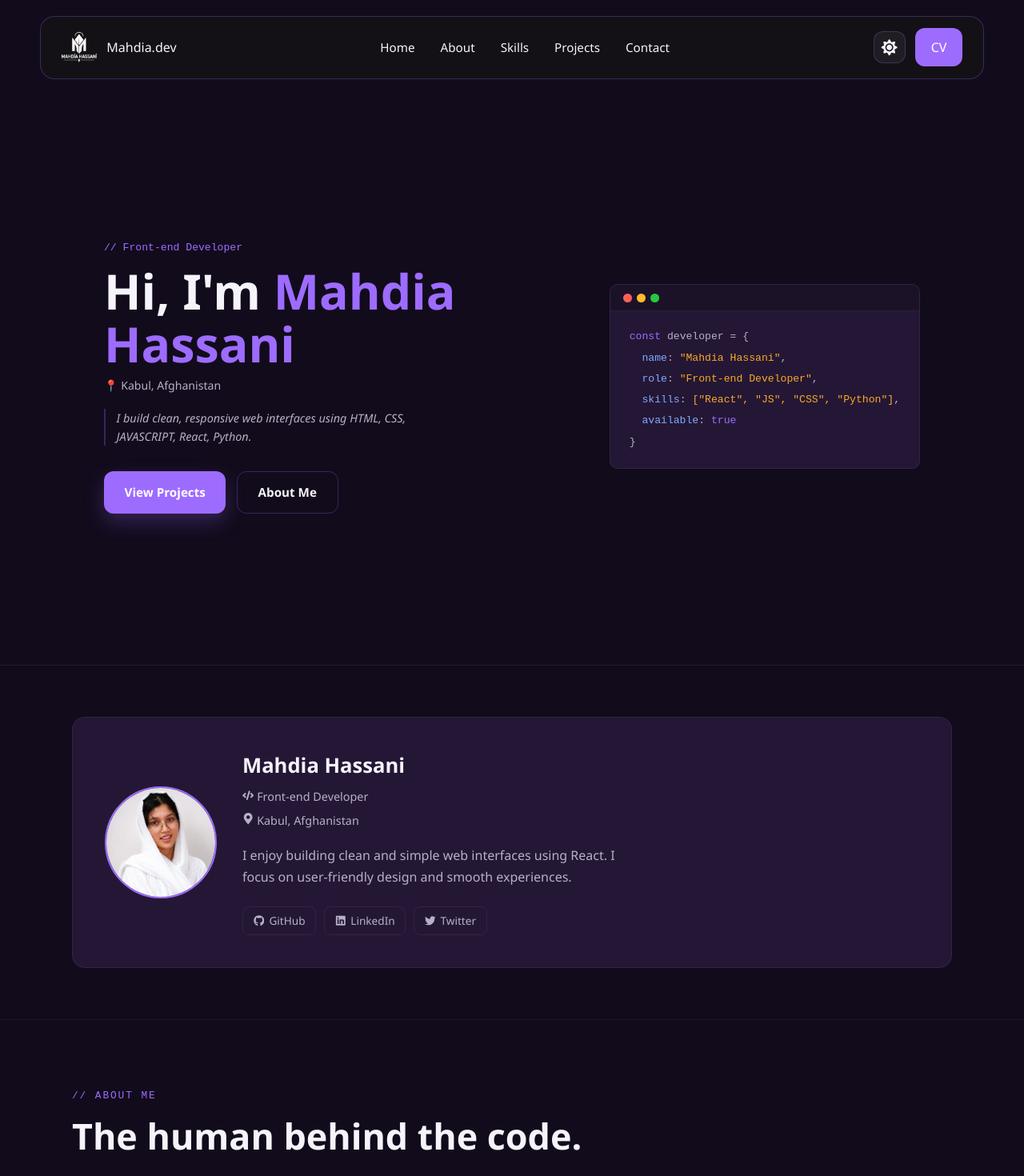
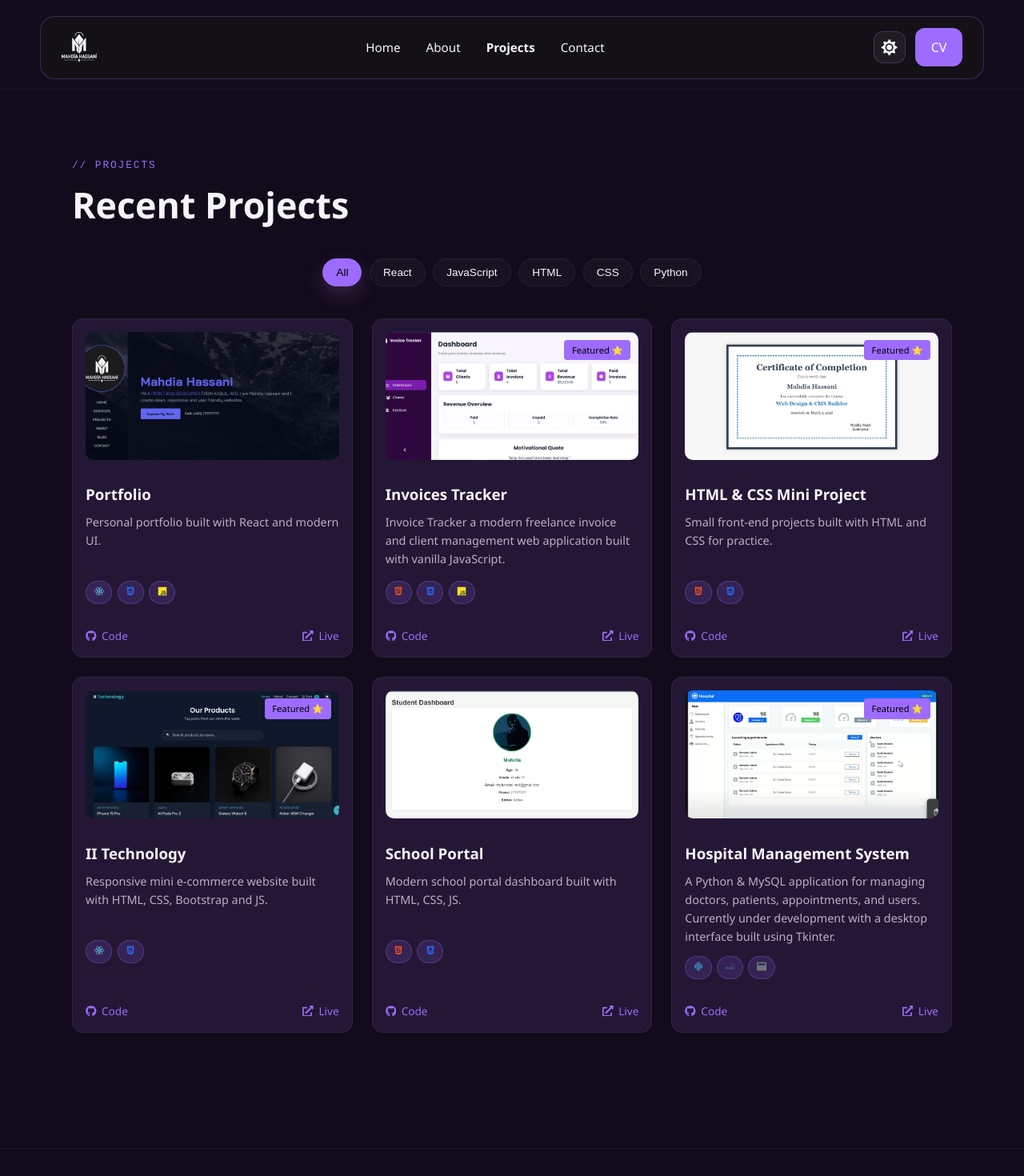
Before and after one commit to Mahdia-Hassani/developer-portfolio, a React (Vite) app: page /projects in a window 1280 px wide. Shown: the top 1470 px of the page at 80% size. Built offline with nearby package versions, Linux system fonts and the light colour scheme.

Commit message:
upgradeTo-part3

```diff
--- a/src/App.css
+++ b/src/App.css
@@ -228,6 +228,22 @@ body.light .navbar-links a:hover {
 }
 .menu-btn {
   display: none;
+}
+
+.active-link {
+  color: var(--primary);
+  font-weight: bold;
+  position: relative;
+}
+
+.active-link::after {
+  content: "";
+  position: absolute;
+  left: 0;
+  bottom: -6px;
+  width: 100%;
+  height: 2px;
+  background: var(--primary);
 }
 
 @media (max-width: 900px) {
@@ -723,6 +739,7 @@ body.light .navbar-links a:hover {
   grid-template-columns: repeat(auto-fit, minmax(260px, 1fr));
   gap: 1.5rem;
   margin-top: 2.5rem;
+  align-items: stretch;
 }
 
 /* CARD */
@@ -737,6 +754,9 @@ body.light .navbar-links a:hover {
   opacity: 0;
   transform: translateY(20px);
   animation: fadeUp 0.6s ease forwards;
+  display: flex;
+  flex-direction: column;
+  height: 100%;
 }
 
 @keyframes fadeUp {
@@ -758,6 +778,10 @@ body.light .navbar-links a:hover {
   object-fit: cover;
   border-radius: 10px;
   margin-bottom: 0.8rem;
+}
+
+.project-desc {
+  min-height: 72px;
 }
 
 /* FEATURED */
@@ -803,7 +827,8 @@ body.light .navbar-links a:hover {
 .project-links {
   display: flex;
   justify-content: space-between;
-  margin-top: 1rem;
+  margin-top: auto;
+  padding-top: 1rem;
 }
 
 .project-links a {
@@ -813,6 +838,12 @@ body.light .navbar-links a:hover {
   display: flex;
   align-items: center;
   gap: 0.4rem;
+}
+
+project-link-wrapper {
+  text-decoration: none;
+  color: inherit;
+  display: block;
 }
 
 .project-image-wrapper {
--- a/src/App.jsx
+++ b/src/App.jsx
@@ -1,3 +1,4 @@
+import { Routes, Route } from "react-router-dom";
 import { useEffect, useState } from "react";
 
 import Navbar from "./components/Navbar";
@@ -16,56 +17,44 @@ import "./App.css";
 function App() {
   const [theme, setTheme] = useState(localStorage.getItem("theme") || "dark");
 
-  useEffect(() => {
-    document.body.className = "";
-    document.body.classList.add(theme);
-    localStorage.setItem("theme", theme);
-  }, [theme]);
-
-  // =========================
-  // TOGGLE THEME (ONLY DARK / LIGHT)
-  // =========================
   const toggleTheme = () => {
     setTheme((prev) => (prev === "dark" ? "light" : "dark"));
   };
 
+  useEffect(() => {
+    document.body.className = theme;
+    localStorage.setItem("theme", theme);
+  }, [theme]);
+
   return (
-    <div className={theme}>
+    <>
       <Navbar onToggleTheme={toggleTheme} darkMode={theme === "dark"} />
 
-      <Header welcome="Hi, I'm" />
+      <Routes>
+        <Route
+          path="/"
+          element={
+            <>
+              <Header welcome="Hi, I'm" />
+              <Profile />
+              <About />
+              <Skills />
+              <Projects />
 
-      <Profile
-        name="Mahdia Hassani"
-        role="Front-end Developer"
-        location="Kabul, Afghanistan"
-        socials={[
-          { label: "GitHub", href: "https://github.com/Mahdia-Hassani" },
-          {
-            label: "LinkedIn",
-            href: "https://www.linkedin.com/in/mahdia-hassani-91a626343/",
-          },
-          { label: "Twitter/X", href: "https://x.com/Mahdia010" },
-        ]}
-      />
+              <FeedbackWall />
 
-      <About />
-      <Skills />
-      <Projects />
-      <FeedbackWall />
-      <Contact />
+              <Contact />
+            </>
+          }
+        />
 
-      <Footer
-        socials={[
-          { label: "GitHub", href: "https://github.com/Mahdia-Hassani" },
-          {
-            label: "LinkedIn",
-            href: "https://www.linkedin.com/in/mahdia-hassani-91a626343/",
-          },
-          { label: "Twitter/X", href: "https://x.com/Mahdia010" },
-        ]}
-      />
-    </div>
+        <Route path="/about" element={<About />} />
+        <Route path="/projects" element={<Projects />} />
+        <Route path="/contact" element={<Contact />} />
+      </Routes>
+
+      <Footer />
+    </>
   );
 }
 
--- a/src/components/FeedbackWall.jsx
+++ b/src/components/FeedbackWall.jsx
@@ -1,4 +1,4 @@
-import { useState } from "react";
+import { useState, useEffect } from "react";
 
 export default function FeedbackWall() {
   const [feedbacks, setFeedbacks] = useState([]);
@@ -8,10 +8,25 @@ export default function FeedbackWall() {
     comment: "",
   });
 
+  // ✅ Load saved feedbacks
+  useEffect(() => {
+    const saved = localStorage.getItem("feedbacks");
+    if (saved) {
+      setFeedbacks(JSON.parse(saved));
+    }
+  }, []);
+
+  // ✅ Save to localStorage
+  useEffect(() => {
+    localStorage.setItem("feedbacks", JSON.stringify(feedbacks));
+  }, [feedbacks]);
+
   const handleChange = (e) => {
+    const { name, value } = e.target;
+
     setForm((prev) => ({
       ...prev,
-      [e.target.name]: e.target.value,
+      [name]: name === "rating" ? Number(value) : value,
     }));
   };
 
@@ -38,7 +53,7 @@ export default function FeedbackWall() {
     <section className="feedback">
       <h2>Your Feedback</h2>
 
-      {/* SUBMIT BOX (کوچک و جدا) */}
+      {/* SUBMIT BOX */}
       <div className="feedback-box">
         <form onSubmit={handleSubmit} className="feedback-form">
           <input
@@ -67,7 +82,7 @@ export default function FeedbackWall() {
         </form>
       </div>
 
-      {/* WALL (اصلی) */}
+      {/* WALL */}
       <div className="feedback-wall">
         {feedbacks.length === 0 ? (
           <p className="empty">No feedback yet...</p>
--- a/src/components/Navbar.jsx
+++ b/src/components/Navbar.jsx
@@ -1,13 +1,13 @@
 import { useState } from "react";
+import { NavLink } from "react-router-dom";
 import ThemeToggle from "./ThemeToggle";
 import { FaBars } from "react-icons/fa";
 
 const navLinks = [
-  { title: "Home", href: "#home" },
-  { title: "About", href: "#about" },
-  { title: "Skills", href: "#skills" },
-  { title: "Projects", href: "#projects" },
-  { title: "Contact", href: "#contact" },
+  { title: "Home", path: "/" },
+  { title: "About", path: "/about" },
+  { title: "Projects", path: "/projects" },
+  { title: "Contact", path: "/contact" },
 ];
 
 function Navbar({ onToggleTheme, darkMode }) {
@@ -17,15 +17,10 @@ function Navbar({ onToggleTheme, darkMode }) {
     <nav className="navbar">
       {/* LOGO */}
       <div className="navbar-logo">
-        <img
-          src="/images/logo-white.png"
-          alt="logo"
-          className="navbar-logo-img"
-        />
-        <span>Mahdia.dev</span>
+        <img src="/images/logo-white.png" alt="logo" />
       </div>
 
-      {/* MOBILE BUTTON */}
+      {/* MENU BUTTON */}
       <button className="menu-btn" onClick={() => setOpen(!open)}>
         <FaBars />
       </button>
@@ -34,9 +29,13 @@ function Navbar({ onToggleTheme, darkMode }) {
       <ul className={`navbar-links ${open ? "active" : ""}`}>
         {navLinks.map((item) => (
           <li key={item.title}>
-            <a href={item.href} onClick={() => setOpen(false)}>
+            <NavLink
+              to={item.path}
+              className={({ isActive }) => (isActive ? "active-link" : "")}
+              onClick={() => setOpen(false)}
+            >
               {item.title}
-            </a>
+            </NavLink>
           </li>
         ))}
       </ul>
@@ -45,7 +44,7 @@ function Navbar({ onToggleTheme, darkMode }) {
       <div className="navbar-actions">
         <ThemeToggle onToggle={onToggleTheme} darkMode={darkMode} />
 
-        <a href="#CV" className="navbar-btn">
+        <a href="#contact" className="navbar-btn">
           CV
         </a>
       </div>
--- a/src/components/ProjectCard.jsx
+++ b/src/components/ProjectCard.jsx
@@ -1,3 +1,4 @@
+import { Link } from "react-router-dom";
 import {
   FaGithub,
   FaExternalLinkAlt,
@@ -14,9 +15,6 @@ import { SiMysql } from "react-icons/si";
 function ProjectCard({ project }) {
   if (!project) return null;
 
-  // =========================
-  // ICON MAP
-  // =========================
   const techIcons = {
     HTML: <FaHtml5 color="#e34c26" />,
     CSS: <FaCss3Alt color="#2965f1" />,
@@ -28,12 +26,12 @@ function ProjectCard({ project }) {
   };
 
   return (
+    <Link to={`/projects/${project.id}`} className="project-link-wrapper">
       <div className="project-card">
         {/* IMAGE */}
         <div className="project-image-wrapper">
           <img src={project.image} alt={project.name} className="project-img" />
 
-        {/* FEATURED BADGE */}
           {project.featured && (
             <span className="featured-badge">Featured ⭐</span>
           )}
@@ -54,7 +52,7 @@ function ProjectCard({ project }) {
           ))}
         </div>
 
-      {/* LINKS (Conditional Rendering improved) */}
+        {/* LINKS */}
         <div className="project-links">
           {project.github ? (
             <a href={project.github} target="_blank" rel="noreferrer">
@@ -73,6 +71,7 @@ function ProjectCard({ project }) {
           )}
         </div>
       </div>
+    </Link>
   );
 }
 
--- a/src/main.jsx
+++ b/src/main.jsx
@@ -1,3 +1,4 @@
+import { BrowserRouter } from "react-router-dom";
 import "@fortawesome/fontawesome-free/css/all.min.css";
 import React from "react";
 import ReactDOM from "react-dom/client";
@@ -6,6 +7,8 @@ import "./index.css";
 
 ReactDOM.createRoot(document.getElementById("root")).render(
   <React.StrictMode>
-    <App />
+    <BrowserRouter>
+      <App />
+    </BrowserRouter>
   </React.StrictMode>,
 );
--- /dev/null
+++ b/src/pages/About.jsx
@@ -0,0 +1,5 @@
+function About() {
+  return <h1>About Page</h1>;
+}
+
+export default About;
--- /dev/null
+++ b/src/pages/Contact.jsx
@@ -0,0 +1,5 @@
+function Contact() {
+  return <h1>Contact Page</h1>;
+}
+
+export default Contact;
--- /dev/null
+++ b/src/pages/Projects.jsx
@@ -0,0 +1,5 @@
+function Projects() {
+  return <h1>Projects Page</h1>;
+}
+
+export default Projects;
```
Also changed, not shown: src/pages/Home.jsx (added, +25 -0 lines), src/pages/projectDetails.jsx (added, +34 -0 lines). Lines whose indentation alone changed are shown as unchanged.
